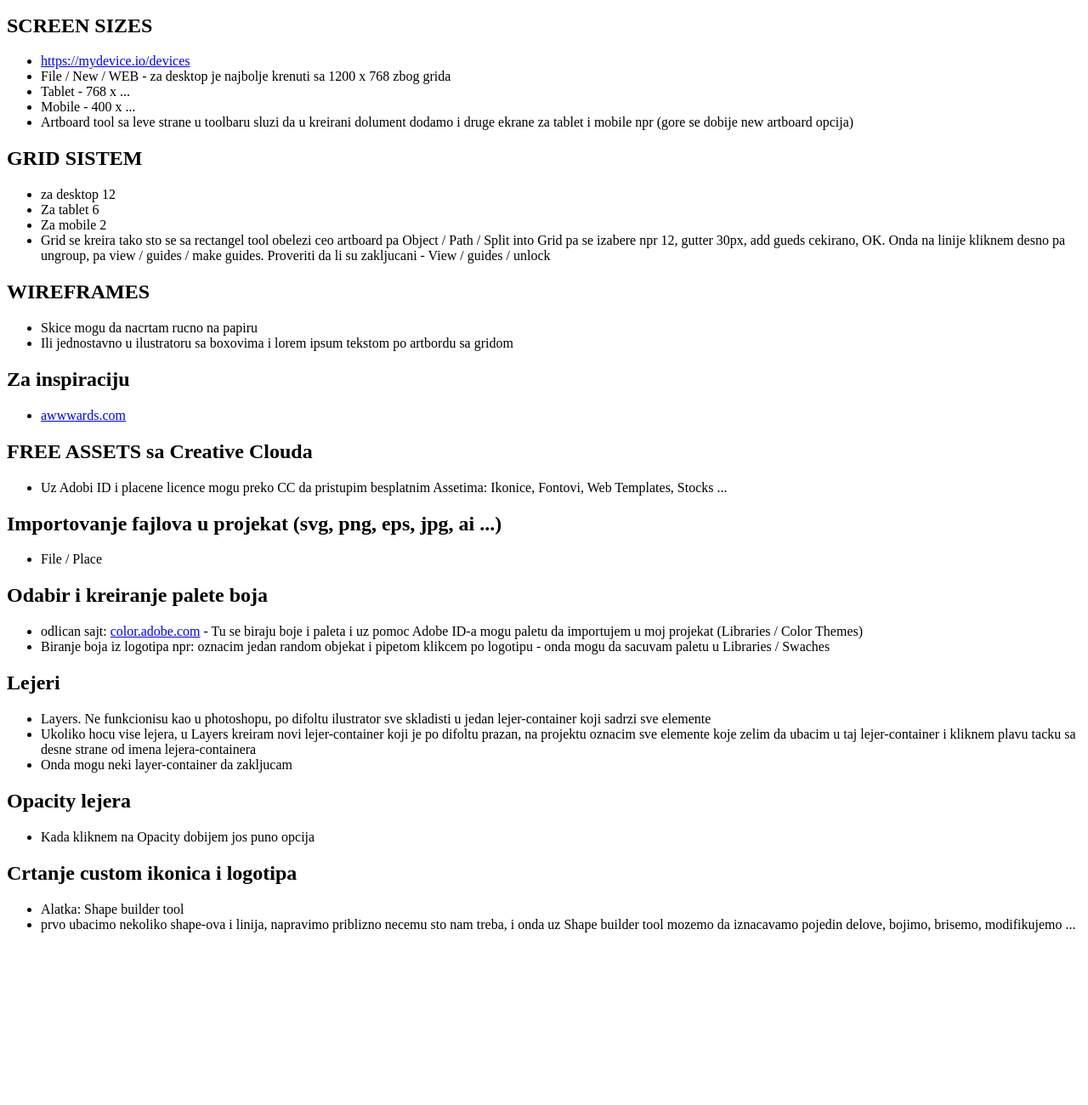
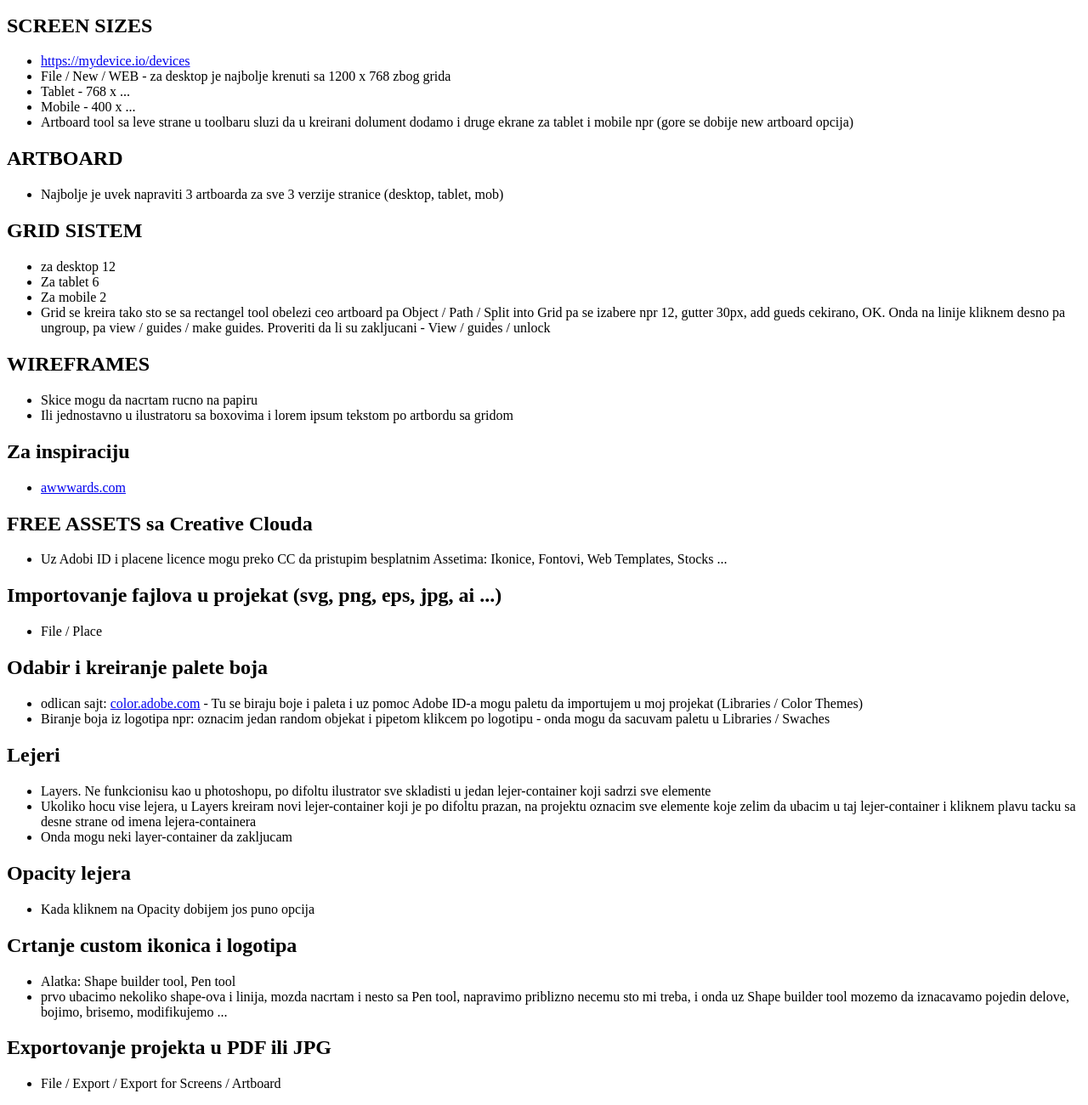
Before and after one commit to miloszekovic/web-ui-dizajn-u-ilustratoru, a plain HTML site: page index.html in a window 1280 px wide. Shown: the part 287-1587 px from the top of the page at 85% size. Before the commit the page ends 1400 px from the top, so only its background shows below. Drawn offline with Linux system fonts and the light colour scheme.

Commit message:
Update index.html

```diff
--- a/index.html
+++ b/index.html
@@ -30,6 +30,11 @@
         <li>Tablet - 768 x ...</li>
         <li>Mobile - 400 x ...</li>
         <li>Artboard tool sa leve strane u toolbaru sluzi da u kreirani dolument dodamo i druge ekrane za tablet i mobile npr (gore se dobije new artboard opcija)</li>
+    </ul>
+
+    <h2>ARTBOARD</h2>
+    <ul>
+        <li>Najbolje je uvek napraviti 3 artboarda za sve 3 verzije stranice (desktop, tablet, mob)</li>
     </ul>
 
     <h2>GRID SISTEM</h2>
@@ -81,8 +86,13 @@
 
     <h2>Crtanje custom ikonica i logotipa</h2>
     <ul>
-        <li>Alatka: Shape builder tool</li>
-        <li>prvo ubacimo nekoliko shape-ova i linija, napravimo priblizno necemu sto nam treba, i onda uz Shape builder tool mozemo da iznacavamo pojedin delove, bojimo, brisemo, modifikujemo ...</li>
+        <li>Alatka: Shape builder tool, Pen tool</li>
+        <li>prvo ubacimo nekoliko shape-ova i linija, mozda nacrtam i nesto sa Pen tool, napravimo priblizno necemu sto mi treba, i onda uz Shape builder tool mozemo da iznacavamo pojedin delove, bojimo, brisemo, modifikujemo ...</li>
+    </ul>
+
+    <h2>Exportovanje projekta u PDF ili JPG</h2>
+    <ul>
+        <li>File / Export / Export for Screens / Artboard</li>
     </ul>
 
 </body>
```
